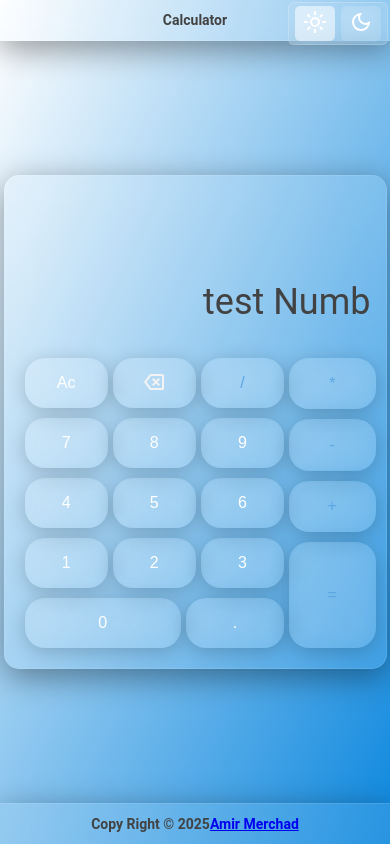
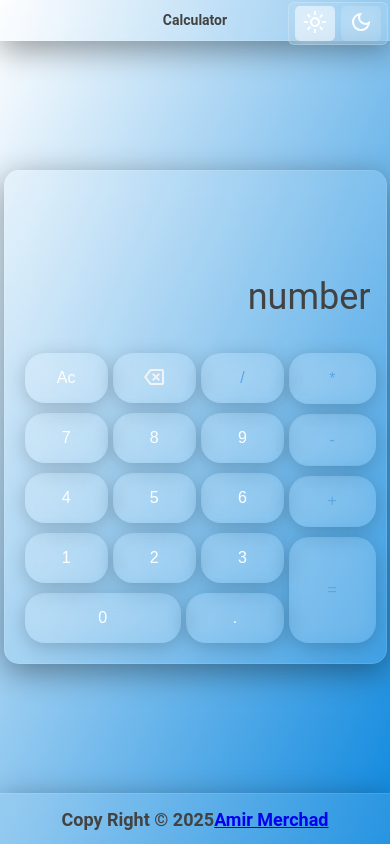
Before and after one commit to Amir-Merchad/Calculator, a plain HTML site: page index.html in a window 390 px wide. Drawn offline with Linux system fonts and the light colour scheme.

Commit message:
UI v2.21

```diff
--- a/index.html
+++ b/index.html
@@ -21,9 +21,7 @@
 
 	<div class="boxContainer">
 		<div class="box">
-			<div class="screen">
-				test Numb
-			</div>
+			<div class="screen">number</div>
 			<div class="buttons">
 				<div class="left-buttons">
 
--- a/styles.css
+++ b/styles.css
@@ -275,7 +275,7 @@ html, body{
         border-radius: 15px;
     }
 
-    .header, .footer {
+    .header{
         height: 40px;
         font-size: 14px;
     }
```
